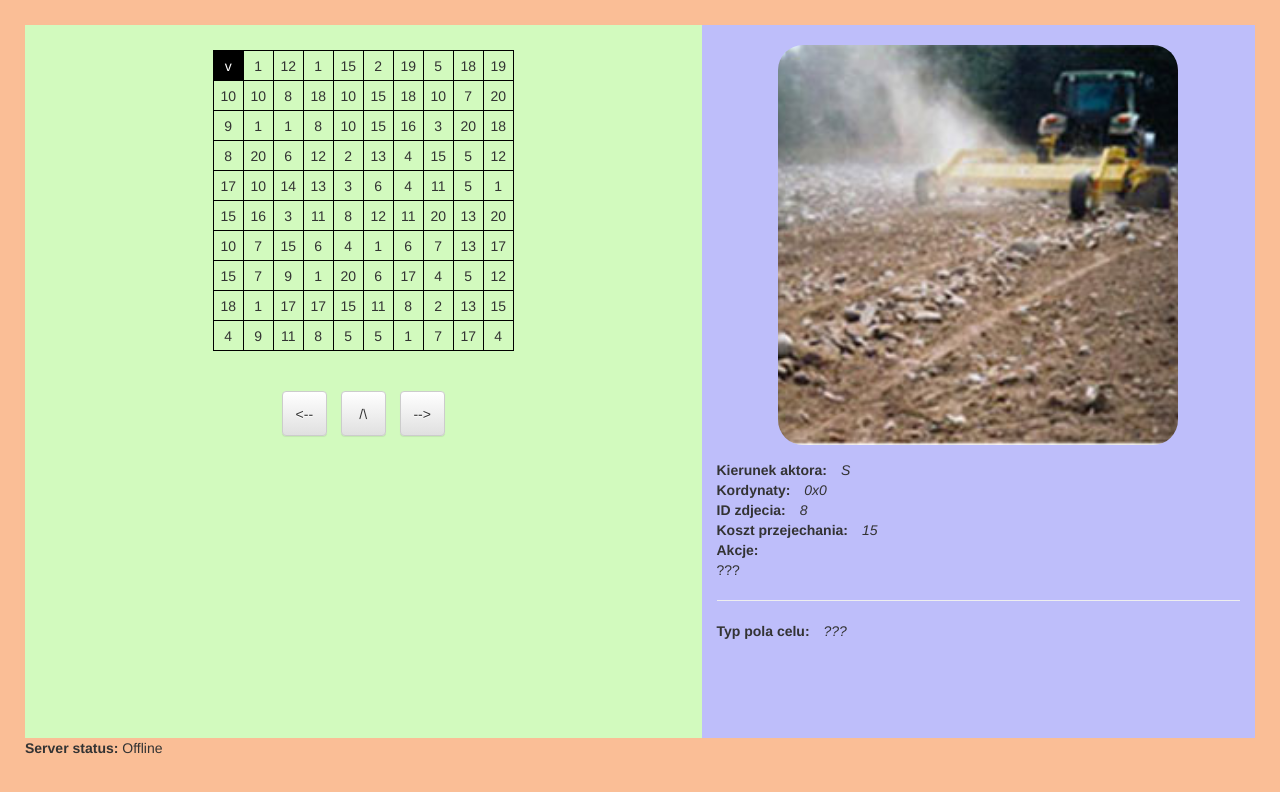
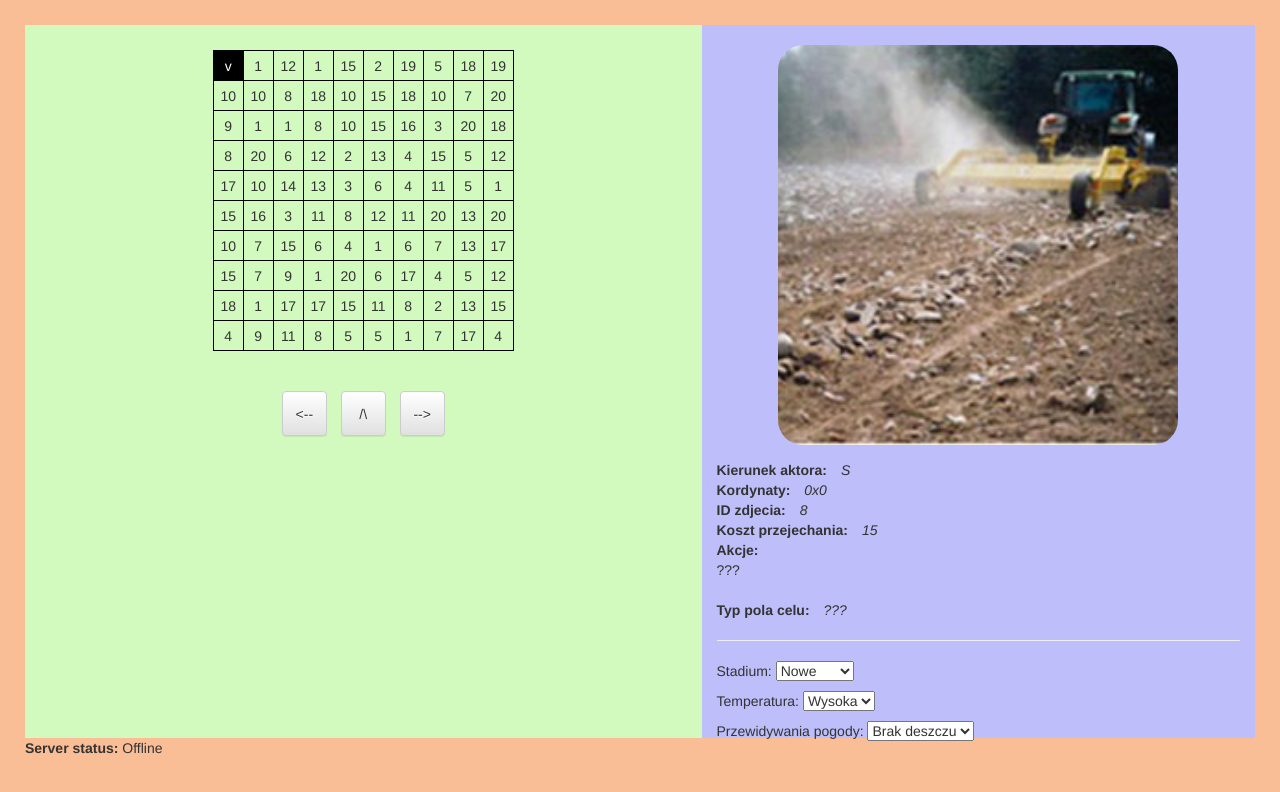
Before and after one commit to mahizz/SZI, a plain HTML site: page index.html in a window 1280 px wide. Both pictures are taken after a click on the element "14". Drawn offline with Linux system fonts and the light colour scheme; no server answers.

Commit message:
Changable variables on frontend in select forms.

```diff
--- a/assets/js/application.js
+++ b/assets/js/application.js
@@ -3,7 +3,7 @@
 ===================================*/
 
 randomData = {
-	forecast: 0,
+	forecast: "0",
 	temp: "low",
 	stage: "new"
 }
@@ -204,6 +204,7 @@ var move_actor_to = function(target_pos, dataset) {
 	console.log('Moving to', target_pos);
 
 	$('#details_ground_type').html("Loading...");
+	$('#details_ground_actionWater').html("Loading...");
 
 	let target = target_pos;
 	let current = actor_pos;
@@ -309,6 +310,21 @@ $('#button_move').on('click', function(){
 		move_actor();
 });
 
+$('#select_stage').change(function() {
+	var stage = $('option:selected', this).attr('value');
+	randomData.stage = stage;
+});
+
+$('#select_temp').change(function() {
+	var temp = $('option:selected', this).attr('value');
+	randomData.temp = temp;
+});
+
+$('#select_forecast').change(function() {
+	var forecast = $('option:selected', this).attr('value');
+	randomData.forecast = forecast;
+});
+
 $(document).keydown(function(e) {
     switch(e.which){
         case 37:
--- a/index.html
+++ b/index.html
@@ -160,12 +160,37 @@
 					<span class="value" id="details_cost">%cost%</span></br>
 
 					<span class="name">Akcje: </span><br>
-					<span id="details_ground_actionWater">%akcje%</span>
+					<span id="details_ground_actionWater">%akcje%</span></br>
+
+					</br>
+
+					<span class="name">Typ pola celu: </span>
+					<span class="value" id="details_ground_type">%ground_type%</span></br>
 
 					<hr>
 
-					<span class="name">Typ pola celu: </span>
-					<span class="value" id="details_ground_type">%ground_type%</span></br>
+					<p>
+						<span>Stadium:</span>
+						<select id="select_stage">
+							<option value="new">Nowe</option>
+							<option value="medium">Rosnące</option>
+							<option value="old">Stare</option>
+						</select>
+					</p>
+					<p>
+						<span>Temperatura:</span>
+						<select id="select_temp">
+							<option value="high">Wysoka</option>
+							<option value="low">Niska</option>
+						</select>
+					</p>
+					<p>
+						<span>Przewidywania pogody:</span>
+						<select id="select_forecast">
+							<option value="0">Brak deszczu</option>
+							<option value="50">Deszcze</option>
+						</select>
+					</p>
 
 				</div>
 			</div>
```
